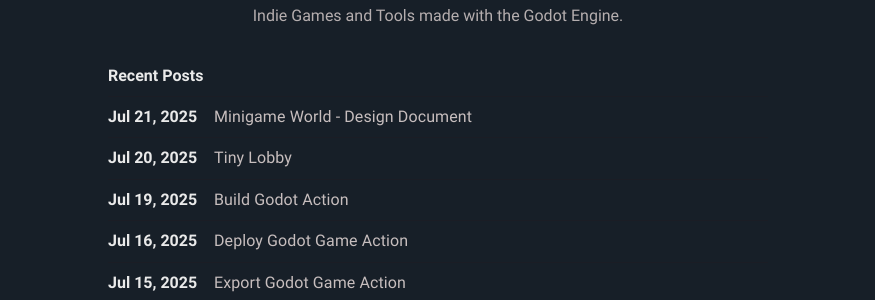
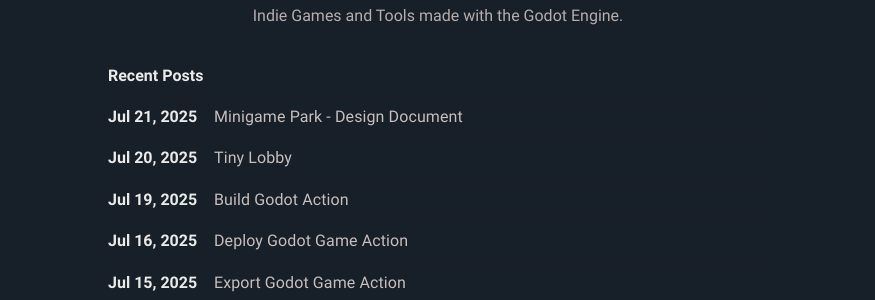
Before and after one commit to appsinacup/appsinacup.github.io, a Jekyll site: the page built from index.md, in a window 1280 px wide. Shown: the part 276-576 px from the top of the page, without its empty margins (202-1077 px from the left). Built offline with Jekyll 4.4.1, drawn with Linux system fonts in a browser that asks for light colours.

Commit message:
update logo. Rename game.

```diff
--- a/_pages/games.md
+++ b/_pages/games.md
@@ -7,13 +7,13 @@
 <!-- [Attributes by Finsweet] Auto Video -->
 <script defer src="https://cdn.jsdelivr.net/npm/@finsweet/attributes-autovideo@1/autovideo.js"></script>
 
-## Minigame World
+## MiniGame Park
 
-![minigame world logo](/assets/img/minigame/minigame_world_logo.png)
+![minigame park logo](/assets/img/minigame/minigame_world_logo.png)
 
-*Minigame World* is a social massively multiplayer world with *minigames*, playable on Web, Desktop and Mobile (Discord, Steam, Itch). The style is watercolor, and you walk and play minigames (chess, word match, hangman, etc.) with focus on customization and socializing.
+*Minigame Park* is a social massively multiplayer world with *minigames*, playable on Web, Desktop and Mobile (Discord, Steam, Itch). The style is watercolor, and you walk and play minigames (chess, word match, hangman, etc.) with focus on customization and socializing.
 
-- [Design Document](https://appsinacup.com/minigame-world-design-document/)
+- [Design Document](https://appsinacup.com/minigame-park-design-document/)
 - [ItchIo Page](https://appsinacup.itch.io/world)
 
 ### Minigames:
--- a/_posts/2025-07-21-minigame-world-design-document.md
+++ b/_posts/2025-07-21-minigame-park-design-document.md
@@ -1,17 +1,17 @@
 ---
 layout: post
 author: dragos
-title: Minigame World - Design Document
+title: Minigame Park - Design Document
 tag: game
 ---
 
-![minigame world logo](/assets/img/minigame/minigame_world_logo.png)
+![minigame park logo](/assets/img/minigame/minigame_world_logo.png)
 
-*Minigame World* is a social massively multiplayer world with *minigames*, playable on Web, Desktop and Mobile (Discord, Steam, Itch). The style is watercolor, and you walk and play minigames (chess, word match, hangman, etc.) with focus on customization and socializing.
+*Minigame Park* is a social massively multiplayer world with *minigames*, playable on Web, Desktop and Mobile (Discord, Steam, Itch). The style is watercolor, and you walk and play minigames (chess, word match, hangman, etc.) with focus on customization and socializing.
 
 ## Overview
 
-*Minigame World* is an online world where players select a character and customizes it, can play minigames with other people while earning highscores and getting new world items.
+*Minigame Park* is an online world where players select a character and customizes it, can play minigames with other people while earning highscores and getting new world items.
 
 The world is isometric, movement with mouse, keyboard or touch. The character can play minigames by entering an attraction/ride with tickets and joining a game with other people.
 
```
Also changed, not shown: 1 other file.
